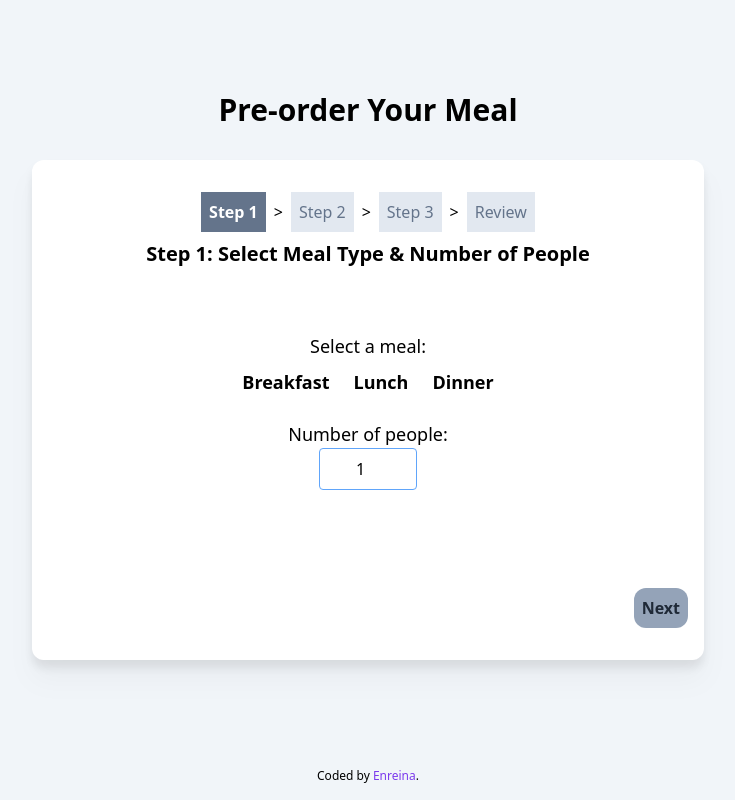
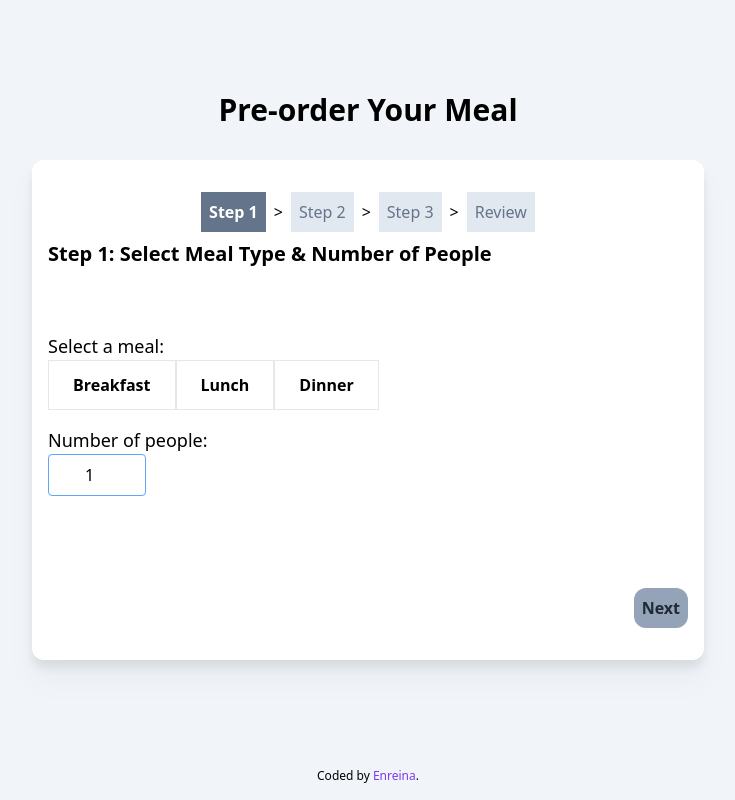
Before and after one commit to G123-jp/react_assignment, a Next.js app in the folder meal-order/: page / in a window 1280 px wide. Shown: the whole page, without its empty margins (272-1007 px from the left). Built offline with nearby package versions, Linux system fonts and the light colour scheme.

Commit message:
styling: group button for meal type

```diff
--- a/meal-order/components/steps/Step1Form.tsx
+++ b/meal-order/components/steps/Step1Form.tsx
@@ -12,9 +12,9 @@ const MealTypeButton = ({
   children: ReactNode;
   onClick?: () => void;
 }) => {
-  let className = "mx-1 p-2 text-lg font-bold";
+  let className = `border-light hover:bg-primary hover:border-primary inline-flex items-center justify-center border py-[10px] px-[12px] text-center text-base font-semibold text-black transition-all hover:text-white sm:py-3 sm:px-6 sm:text-base`;
   if (isSelected) {
-    className = "bg-blue-400 text-white mx-1 p-2 text-lg font-bold rounded-xl";
+    className = `border-primary bg-primary hover:bg-primary hover:border-primary inline-flex items-center justify-center border py-[10px] px-[12px] text-center text-base font-semibold text-white transition-all hover:text-white sm:py-3 sm:px-6`;
   }
   return (
     <button onClick={onClick} className={className}>
@@ -31,7 +31,7 @@ const MealTypeGroupButton = ({
   onMealTypeSelected: (mealType: MealType) => void;
 }) => {
   return (
-    <>
+    <div className="inline-flex">
       {mealTypes.map((mealType) => {
         return (
           <MealTypeButton
@@ -43,7 +43,7 @@ const MealTypeGroupButton = ({
           </MealTypeButton>
         );
       })}
-    </>
+    </div>
   );
 };
 
@@ -67,12 +67,10 @@ export default function Step1Form({
       </h2>
       <Error errorMessage={errorMessage} />
       <h3 className="text-lg mt-2">Select a meal:</h3>
-      <div className="flex flex-row justify-center">
-        <MealTypeGroupButton
-          selectedMealType={selectedMealType}
-          onMealTypeSelected={onMealTypeSelected}
-        />
-      </div>
+      <MealTypeGroupButton
+        selectedMealType={selectedMealType}
+        onMealTypeSelected={onMealTypeSelected}
+      />
       <h3 className="text-lg mt-4">Number of people:</h3>
       <div>
         <input
--- a/meal-order/pages/index.tsx
+++ b/meal-order/pages/index.tsx
@@ -12,7 +12,7 @@ export default function Home() {
       </Head>
       <div className="bg-slate-100 flex flex-col items-center justify-center min-h-screen px-8">
         <h1 className="text-3xl mt-auto font-bold">Pre-order Your Meal</h1>
-        <main className="flex flex-col text-center drop-shadow-xl rounded-xl bg-white min-h-[500px] p-4 pb-8 mt-8 w-full max-w-2xl">
+        <main className="flex flex-col drop-shadow-xl rounded-xl bg-white min-h-[500px] p-4 pb-8 mt-8 w-full max-w-2xl">
           <PreOrderMealForm />
         </main>
         <footer className="attribution mt-auto p-4 text-xs text-center">
--- a/meal-order/tailwind.config.js
+++ b/meal-order/tailwind.config.js
@@ -1,4 +1,6 @@
 /** @type {import('tailwindcss').Config} */
+const colors = require('tailwindcss/colors')
+
 module.exports = {
   content: [
     "./app/**/*.{js,ts,jsx,tsx}",
@@ -6,7 +8,12 @@ module.exports = {
     "./components/**/*.{js,ts,jsx,tsx}",
   ],
   theme: {
-    extend: {},
+    extend: {
+      colors: {
+        primary: colors.blue['500'],
+        light: colors.gray['200']
+      },
+    },
   },
   plugins: [],
 }
```
